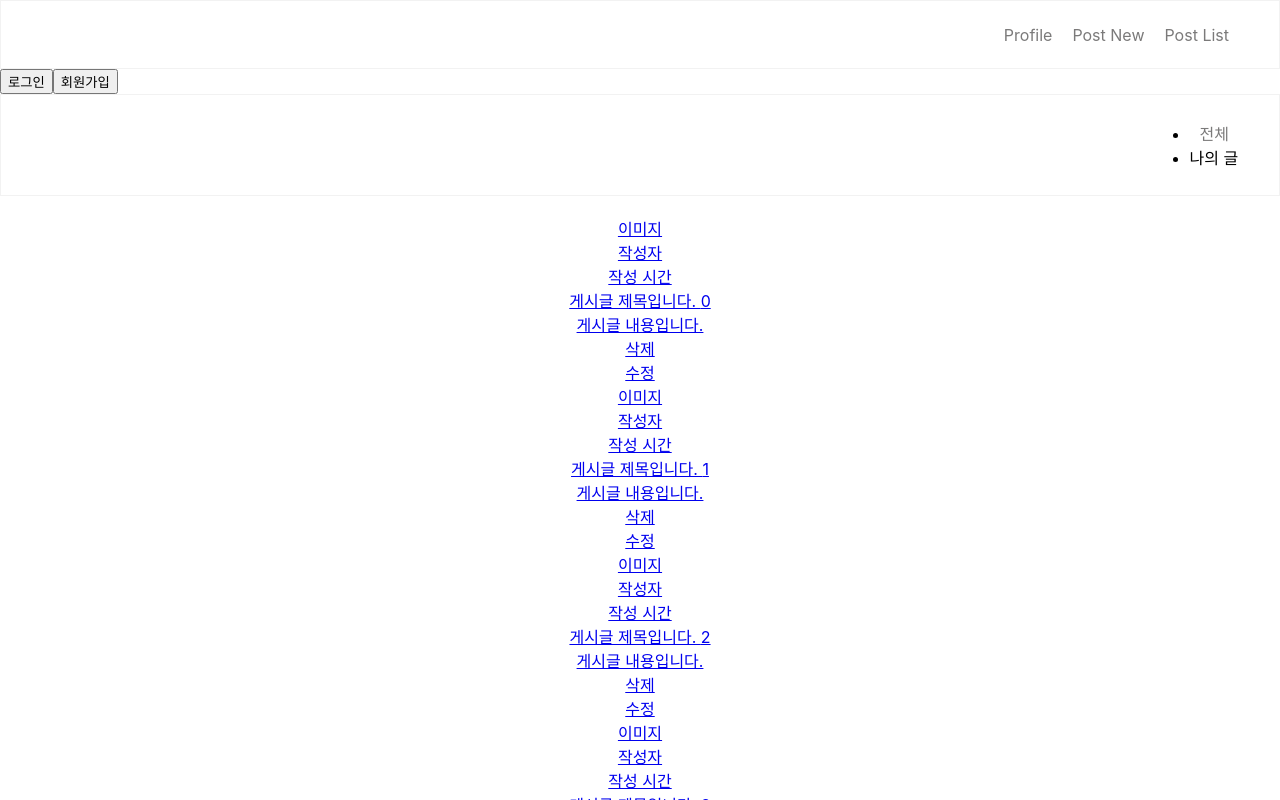
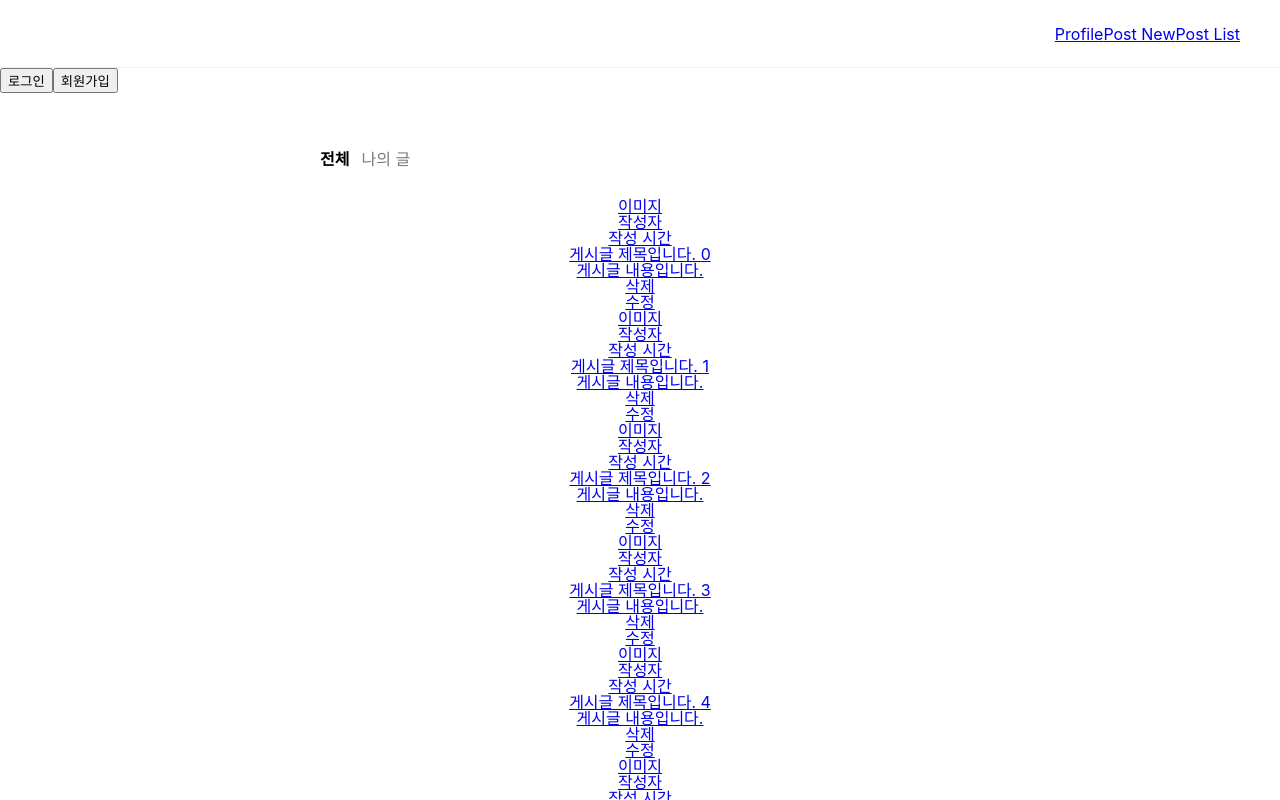
Before and after one commit to seon-mikim/blog, a React (Create React App) app: page / in a window 1280 px wide. Shown: the top 800 px of the page. Built offline with nearby package versions, Linux system fonts and the light colour scheme.

Commit message:
design: rescss 추가및 디자인 추가

```diff
--- a/src/index.css
+++ b/src/index.css
@@ -1,3 +1,133 @@
+/* http://meyerweb.com/eric/tools/css/reset/
+   v2.0 | 20110126
+   License: none (public domain)
+*/
+
+html,
+body,
+div,
+span,
+applet,
+object,
+iframe,
+h1,
+h2,
+h3,
+h4,
+h5,
+h6,
+p,
+blockquote,
+pre,
+a,
+abbr,
+acronym,
+address,
+big,
+cite,
+code,
+del,
+dfn,
+em,
+img,
+ins,
+kbd,
+q,
+s,
+samp,
+small,
+strike,
+strong,
+sub,
+sup,
+tt,
+var,
+b,
+u,
+i,
+center,
+dl,
+dt,
+dd,
+ol,
+ul,
+li,
+fieldset,
+form,
+label,
+legend,
+table,
+caption,
+tbody,
+tfoot,
+thead,
+tr,
+th,
+td,
+article,
+aside,
+canvas,
+details,
+embed,
+figure,
+figcaption,
+footer,
+header,
+hgroup,
+menu,
+nav,
+output,
+ruby,
+section,
+summary,
+time,
+mark,
+audio,
+video {
+  margin: 0;
+  padding: 0;
+  border: 0;
+  font-size: 100%;
+  font: inherit;
+  vertical-align: baseline;
+}
+/* HTML5 display-role reset for older browsers */
+article,
+aside,
+details,
+figcaption,
+figure,
+footer,
+header,
+hgroup,
+menu,
+nav,
+section {
+  display: block;
+}
+body {
+  line-height: 1;
+}
+ol,
+ul {
+  list-style: none;
+}
+blockquote,
+q {
+  quotes: none;
+}
+blockquote:before,
+blockquote:after,
+q:before,
+q:after {
+  content: '';
+  content: none;
+}
+table {
+  border-collapse: collapse;
+  border-spacing: 0;
+}
+
 body {
   margin: 0;
   font-family: -apple-system, BlinkMacSystemFont, 'Segoe UI', 'Roboto', 'Oxygen',
@@ -11,25 +141,51 @@
   font-family: source-code-pro, Menlo, Monaco, Consolas, 'Courier New',
     monospace;
 }
-
+/* header */
 header {
   display: flex;
   align-items: center;
   flex-direction: row-reverse;
-  border: 1px solid #f2f2f2;
+  border-bottom: 1px solid #f2f2f2;
   padding: 10px 40px;
   min-height: 47px;
 }
 
-header a {
+.header a {
   margin: 0 10px;
   text-decoration: none;
   color: #7b7a7a;
 }
 
-header a:focus,
-header a:hover {
+.header a:focus,
+.header a:hover {
   color: #2c2b2b;
+}
+
+/* main-header */
+
+.main-header {
+  display: flex;
+  justify-content: start;
+  margin: 0 auto;
+  max-width: 680px;
+  font-size: 16px;
+  color: #7b7a7a;
+  border-bottom: 1px solid transparent;
+}
+
+/* post__navigation */
+
+.post__navigation ul {
+  display: flex;
+  padding: 48px 20px 0 20px;
+  gap: 12px;
+}
+
+.post__navigation--active {
+  color: #000;
+  font-weight: 600;
+  text-decoration: none;
 }
 
 footer {
@@ -42,7 +198,6 @@
   font-size: 14px;
   text-align: center;
   background-color: #f2f2f2;
-
 }
 
 footer a {
```
